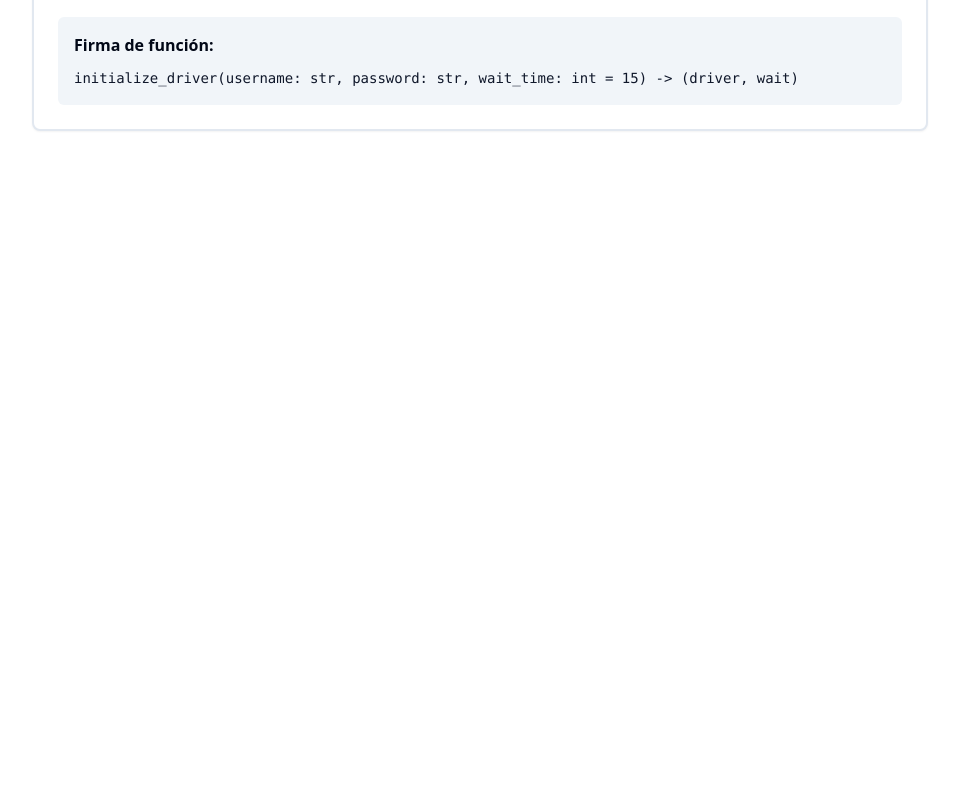
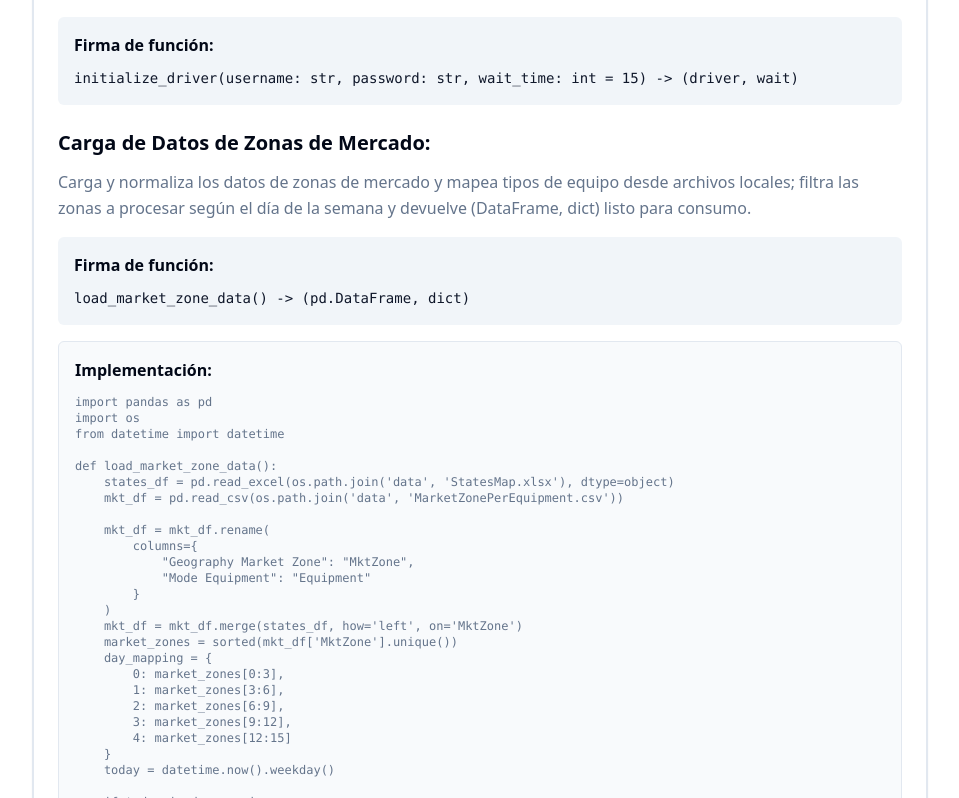
Before and after one commit to SantiagoZu/clean-landing-maker, a React (Vite) app: page / in a window 1280 px wide. Shown: the part 702-1500 px from the top of the page, without its empty margins (160-1119 px from the left). Before the commit the page ends 865 px from the top, so only its background shows below. Built offline with nearby package versions, Linux system fonts and the light colour scheme.

Commit message:
Add data loading function
Adds a function to load and normalize market zone data, including equipment type mapping and filtering by day of the week.

```diff
--- a/src/pages/Index.tsx
+++ b/src/pages/Index.tsx
@@ -58,6 +58,64 @@ const Index = () => {
                 </code>
               </div>
             </div>
+
+            <div>
+              <h3 className="text-xl font-semibold mb-3 text-foreground">Carga de Datos de Zonas de Mercado:</h3>
+              <p className="text-muted-foreground leading-relaxed mb-4">
+                Carga y normaliza los datos de zonas de mercado y mapea tipos de equipo desde archivos locales; filtra las zonas a procesar según el día de la semana y devuelve (DataFrame, dict) listo para consumo.
+              </p>
+
+              <div className="bg-muted p-4 rounded-md mb-4">
+                <h4 className="font-semibold text-foreground mb-2">Firma de función:</h4>
+                <code className="text-sm text-primary font-mono">
+                  load_market_zone_data() {'->'} (pd.DataFrame, dict)
+                </code>
+              </div>
+
+              <div className="bg-slate-50 dark:bg-slate-900 p-4 rounded-md border">
+                <h4 className="font-semibold text-foreground mb-3">Implementación:</h4>
+                <pre className="text-xs text-muted-foreground overflow-x-auto">
+{`import pandas as pd
+import os
+from datetime import datetime
+
+def load_market_zone_data():
+    states_df = pd.read_excel(os.path.join('data', 'StatesMap.xlsx'), dtype=object)
+    mkt_df = pd.read_csv(os.path.join('data', 'MarketZonePerEquipment.csv'))
+
+    mkt_df = mkt_df.rename(
+        columns={
+            "Geography Market Zone": "MktZone",
+            "Mode Equipment": "Equipment"
+        }
+    )
+    mkt_df = mkt_df.merge(states_df, how='left', on='MktZone')
+    market_zones = sorted(mkt_df['MktZone'].unique())
+    day_mapping = {
+        0: market_zones[0:3],
+        1: market_zones[3:6],
+        2: market_zones[6:9],
+        3: market_zones[9:12],
+        4: market_zones[12:15]
+    }
+    today = datetime.now().weekday()
+
+    if today in day_mapping:
+        todays_zones = day_mapping[today]
+        mkt_df = mkt_df[mkt_df['MktZone'].isin(todays_zones)]
+
+    EquipmentMapping = {
+        "Dry Van": ["V53, 53' Van"],
+        "Flatbed": ["F, Flatbed", "F48, Flatbed 48'"],
+        "Sprinter Van": ["Sprinter Van"],
+        "Straight Truck": ["SV, Straight Van"]
+    }
+
+    mkt_df = mkt_df.reset_index(drop=True)
+    return mkt_df, EquipmentMapping`}
+                </pre>
+              </div>
+            </div>
           </CardContent>
         </Card>
 
```
